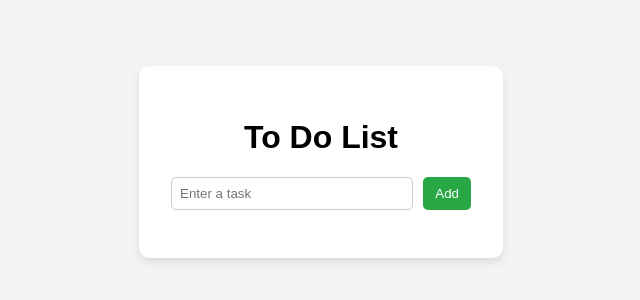
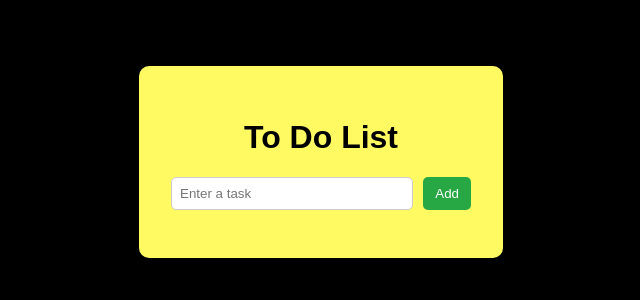
Before and after one commit to Dinesh-S1607/To-Do-List, a plain HTML site: page index.html in a window 1280 px wide. Shown: the part 238-538 px from the top of the page, without its empty margins (319-959 px from the left). Drawn offline with Linux system fonts and the light colour scheme.

Commit message:
color change

```diff
--- a/style.css
+++ b/style.css
@@ -1,6 +1,6 @@
 body {
     font-family: Arial, sans-serif;
-    background: #f4f4f4;
+    background: #000000;
     display: flex;
     height: 100vh;
     justify-content: center;
@@ -9,7 +9,7 @@ body {
   }
 
   .todo-container {
-    background: #fff;
+    background: #fffa62;
     padding: 2rem;
     border-radius: 10px;
     width: 300px;
@@ -40,7 +40,7 @@ body {
   }
 
   button:hover {
-    background: #fff537;
+    background: #fff23a;
   }
 
   ul {
```
